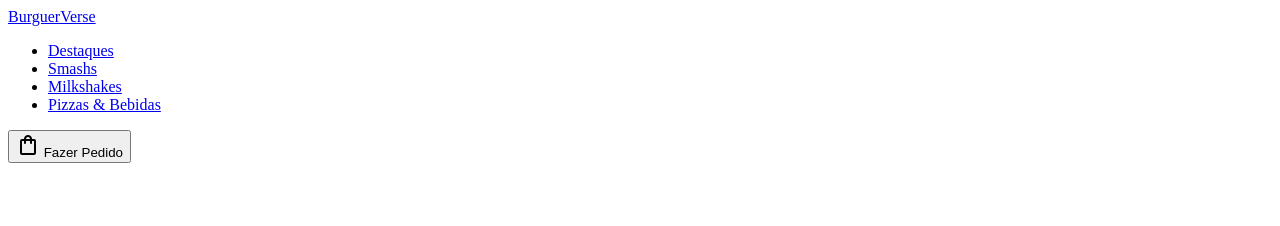
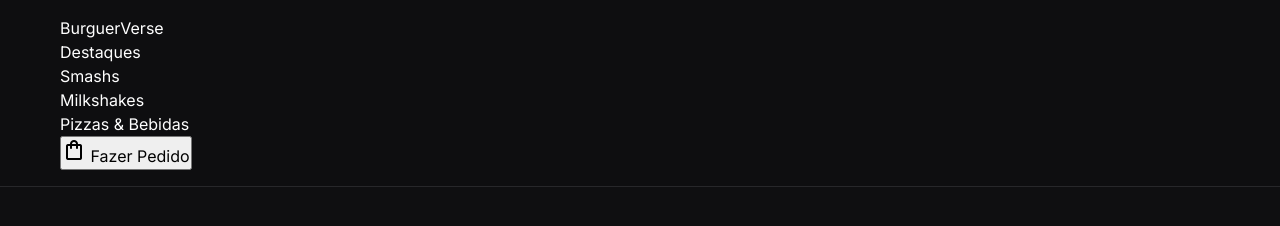
Before and after one commit to samuel-soarde/burguer-verse, a plain HTML site: page index.html in a window 1280 px wide. Drawn offline with nearby package versions, Linux system fonts and the light colour scheme; the site is published under a folder, as on GitHub Pages, so addresses that start at the root find nothing.

Commit message:
add: pasta src e img; imagens para o site

```diff
--- a/css/design-system.css
+++ /dev/null
@@ -1,87 +0,0 @@
-/* 1. VARIÁVEIS GLOBAIS (Declaração dos tokens de design em primeiro lugar) */
-:root {
-    /* Cores Principais Fast-Food */
-    --color-primary: #ff3838;
-    --color-primary-hover: #e02828;
-    --color-secondary: #ffb302;
-    --color-accent: #2ed573;
-
-    /* Cores Neutras (Tema Escuro) */
-    --color-bg-main: #0f0f11;
-    --color-bg-card: #18181c;
-    --color-bg-card-hover: #222228;
-    --color-text-main: #ffffff;
-    --color-text-muted: #a1a1aa;
-    --color-border: #27272a;
-
-    /* Tipografia */
-    --font-heading: 'Poppins', sans-serif;
-    --font-body: 'Inter', sans-serif;
-
-    /* Escala de Fontes (base 10: 1rem = 10px) */
-    --fs-sm: 1.4rem;
-    /* 14px */
-    --fs-base: 1.6rem;
-    /* 16px */
-    --fs-md: 2.0rem;
-    /* 20px */
-    --fs-lg: 2.8rem;
-    /* 28px */
-    --fs-xl: 4.0rem;
-    /* 40px */
-    --fs-hero: 5.6rem;
-    /* 56px */
-
-    /* Bordas e Sombras */
-    --radius-sm: 0.8rem;
-    --radius-md: 1.6rem;
-    --radius-lg: 2.4rem;
-    --shadow-card: 0 1.0rem 2.5rem -0.5rem rgba(0, 0, 0, 0.5);
-
-    /* Transições */
-    --transition-fast: 0.2s ease;
-    --transition-normal: 0.3s ease;
-}
-
-*,
-*::before,
-*::after {
-    margin: 0;
-    padding: 0;
-    box-sizing: border-box;
-}
-
-html {
-    font-size: 62.5%;
-    scroll-behavior: smooth;
-}
-
-body {
-    min-height: 100vh;
-    line-height: 1.5;
-    text-rendering: optimizeSpeed;
-}
-
-img,
-picture {
-    max-width: 100%;
-    display: block;
-    height: auto;
-}
-
-input,
-button,
-textarea,
-select {
-    font: inherit;
-}
-
-a {
-    text-decoration: none;
-    color: inherit;
-}
-
-ul,
-ol {
-    list-style: none;
-}
--- a/css/global.css
+++ /dev/null
@@ -1,36 +0,0 @@
-body {
-    background-color: var(--color-bg-main);
-    color: var(--color-text-main);
-    font-family: var(--font-body);
-    font-size: var(--fs-base);
-    -webkit-font-smoothing: antialiased
-}
-
-.container {
-    width: 100%;
-    max-width: 120rem;
-    margin: 0 auto;
-    padding: 0 2rem;
-}
-
-.header {
-    position: sticky;
-    top: 0;
-    z-index: 100;
-    background-color: rgba(15, 15, 17, 0.95);
-    backdrop-filter: blur(1rem);
-    border-bottom: 0.1rem solid var(--color-border);
-    padding: 1.6rem 0;
-}
-
-.header__nav {
-
-}
-
-.header__logo {
-
-}
-
-.header__logo span {
-
-}
--- a/css/main.css
+++ /dev/null
@@ -1,2 +0,0 @@
-@import url(/css/design-system.css);
-@import url(/css/global.css);
--- a/index.html
+++ b/index.html
@@ -5,7 +5,7 @@
     <meta charset="UTF-8">
     <meta name="viewport" content="width=device-width, initial-scale=1.0">
     <title>BurguerVerse | Cardápio Interativo & Mosaico de Sabores</title>
-    <link rel="stylesheet" href="/css/main.css">
+    <link rel="stylesheet" href="src/css/main.css">
     <meta name="description"
         content="BurguerVerse - O Smash Burger definitivo e o cardápio interativo mais completo da cidade.">
     <!-- Google Fonts & Ícones (Material Symbols) -->
--- /dev/null
+++ b/src/css/design-system.css
@@ -0,0 +1,89 @@
+/* Importação das fontes do Google Fonts */
+@import url('https://fonts.googleapis.com/css2?family=Inter:wght@400;500;600&family=Poppins:wght@700;800;900&display=swap');
+
+/* 1. VARIÁVEIS GLOBAIS (Declaração dos tokens de design em primeiro lugar) */
+:root {
+  /* Cores Principais Fast-Food */
+  --color-primary: #ff3838;
+  --color-primary-hover: #e02828;
+  --color-secondary: #ffb302;
+  --color-accent: #2ed573;
+
+  /* Cores Neutras (Tema Escuro) */
+  --color-bg-main: #0f0f11;
+  --color-bg-card: #18181c;
+  --color-bg-card-hover: #222228;
+  --color-text-main: #ffffff;
+  --color-text-muted: #a1a1aa;
+  --color-border: #27272a;
+
+  /* Tipografia */
+  --font-heading: 'Poppins', sans-serif;
+  --font-body: 'Inter', sans-serif;
+
+  /* Escala de Fontes (base 10: 1rem = 10px) */
+  --fs-sm: 1.4rem;     /* 14px */
+  --fs-base: 1.6rem;   /* 16px */
+  --fs-md: 2.0rem;     /* 20px */
+  --fs-lg: 2.8rem;     /* 28px */
+  --fs-xl: 4.0rem;     /* 40px */
+  --fs-hero: 5.6rem;   /* 56px */
+
+  /* Bordas e Sombras */
+  --radius-sm: 0.8rem;
+  --radius-md: 1.6rem;
+  --radius-lg: 2.4rem;
+  --shadow-card: 0 1.0rem 2.5rem -0.5rem rgba(0, 0, 0, 0.5);
+
+  /* Transições */
+  --transition-fast: 0.2s ease;
+  --transition-normal: 0.3s ease;
+}
+
+/* 2. RESET STRUCTURAL (Zeramento padrão de estilo dos navegadores) */
+*,
+*::before,
+*::after {
+  margin: 0;
+  padding: 0;
+  box-sizing: border-box;
+}
+
+/* Define a base do rem para 10px (62.5% de 16px) */
+html {
+  font-size: 62.5%;
+  scroll-behavior: smooth;
+}
+
+/* Reset puramente estrutural do body */
+body {
+  min-height: 100vh;
+  line-height: 1.5;
+  text-rendering: optimizeSpeed;
+}
+
+/* Imagens responsivas sem ultrapassar o container */
+img,
+picture {
+  max-width: 100%;
+  display: block;
+  height: auto;
+}
+
+/* Herança de tipografia para entradas de texto e botões */
+input,
+button,
+textarea,
+select {
+  font: inherit;
+}
+
+/* Remoção de formatação padrão */
+a {
+  text-decoration: none;
+  color: inherit;
+}
+
+ul, ol {
+  list-style: none;
+}
--- /dev/null
+++ b/src/css/global.css
@@ -0,0 +1,27 @@
+/* Configuracao inicial e temas consumindo as variaveis do design-system */
+body {
+  background-color: var(--color-bg-main);
+  color: var(--color-text-main);
+  font-family: var(--font-body);
+  font-size: var(--fs-base); /* 1.6rem = 16px */
+  -webkit-font-smoothing: antialiased;
+}
+
+/* Layout de Container para alinhamento central */
+.container {
+  width: 100%;
+  max-width: 120rem; /* 1200px maximo */
+  margin: 0 auto;
+  padding: 0 2rem;
+}
+
+/* Header Fixo */
+.header {
+  position: sticky;
+  top: 0;
+  z-index: 100;
+  background-color: rgba(15, 15, 17, 0.95);
+  backdrop-filter: blur(1rem);
+  border-bottom: 0.1rem solid var(--color-border);
+  padding: 1.6rem 0;
+}
--- /dev/null
+++ b/src/css/main.css
@@ -0,0 +1,8 @@
+
+/* 1. Base, Reset e Tokens do Design System */
+
+@import url(./design-system.css);
+
+/* 2. Estilos Globais, Estrutura CSS Grid e Responsividade */
+
+@import url(./global.css);
```
Also changed, not shown: src/img/acompanhamentos/batata_suprema.png (added), src/img/acompanhamentos/onion_rings_hype.png (added), src/img/bebidas/soda_craft_limao_menta.png (added), src/img/burguers/monster_verse_xl.png (added), src/img/burguers/smash_bacon_bbq.png (added), src/img/pizzas/pizza_pan_peperoni.png (added), src/img/shakes/choco_extreme_70.png (added), src/img/shakes/shake_berry_crush.png (added), 2 other files.
